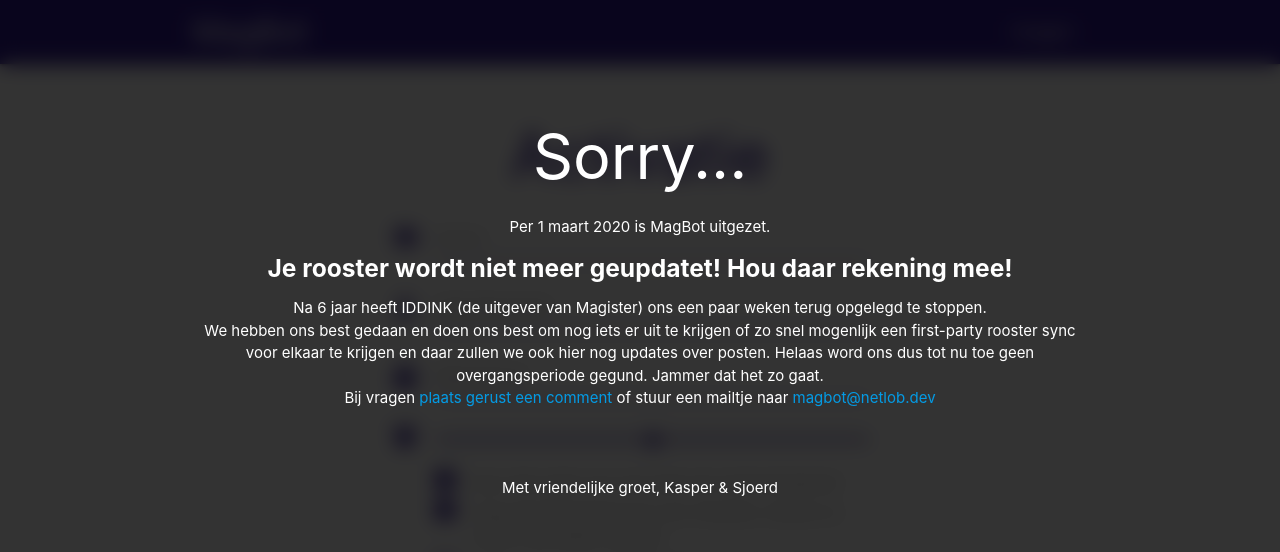
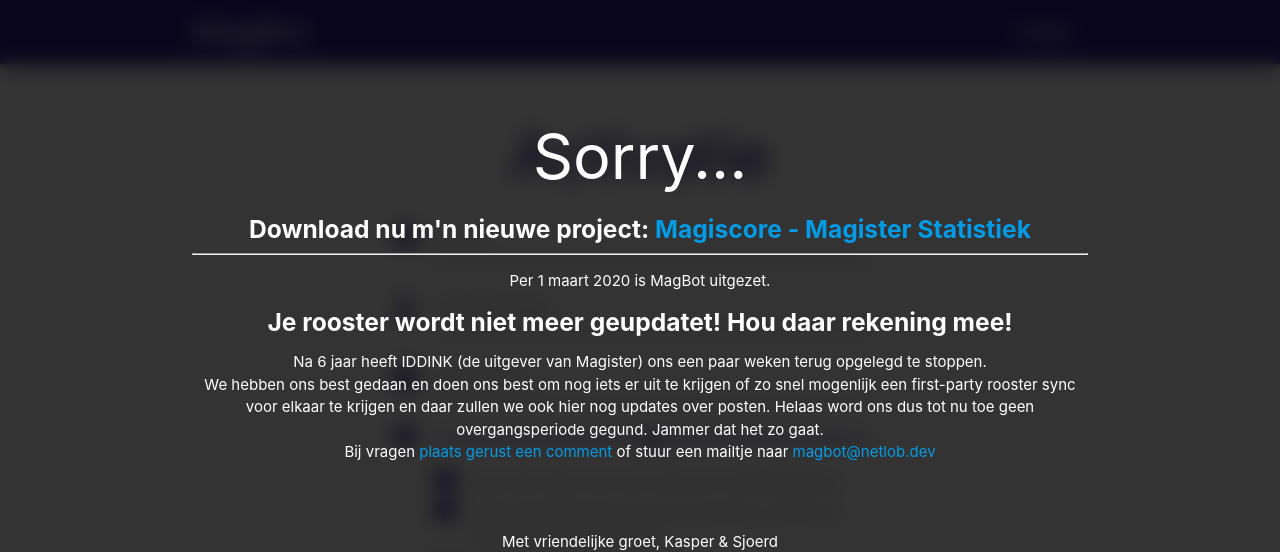
Before and after one commit to netlob/magbot3, a website: page docs/signup/index.html in a window 1280 px wide. Shown: the top 552 px of the page. Drawn offline with nearby package versions, Linux system fonts and the light colour scheme.

Commit message:
Update index.html

```diff
--- a/docs/signup/index.html
+++ b/docs/signup/index.html
@@ -127,6 +127,10 @@
             <div class="container">
                 <h1 class="header center">Sorry...</h1>
                 <div class="center-align">
+					<h5><b>Download nu m'n nieuwe project: <a href="https://play.google.com/store/apps/details?id=app.netlob.magiscore">Magiscore - Magister Statistiek</a></b></h5>
+
+					<hr>
+
 					<p>Per 1 maart 2020 is MagBot uitgezet.</p>
 					<h5><b>Je rooster wordt niet meer geupdatet! Hou daar rekening mee!</b></h5>
 					<p>Na 6 jaar heeft IDDINK (de uitgever van Magister) ons een paar weken terug opgelegd te stoppen.
```
Lines whose indentation alone changed are shown as unchanged.
